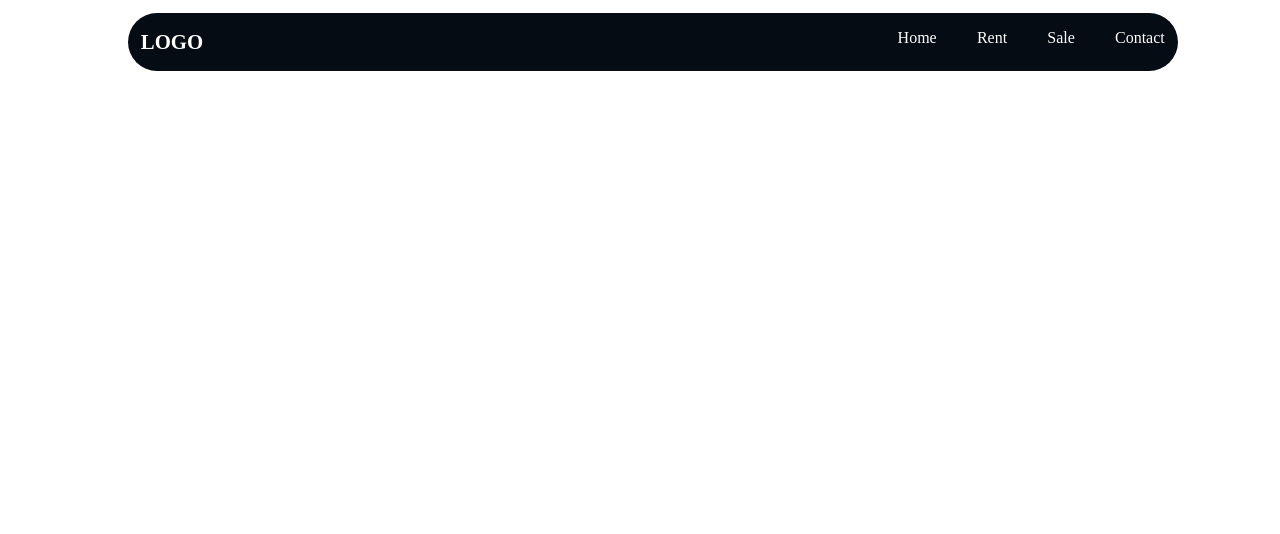
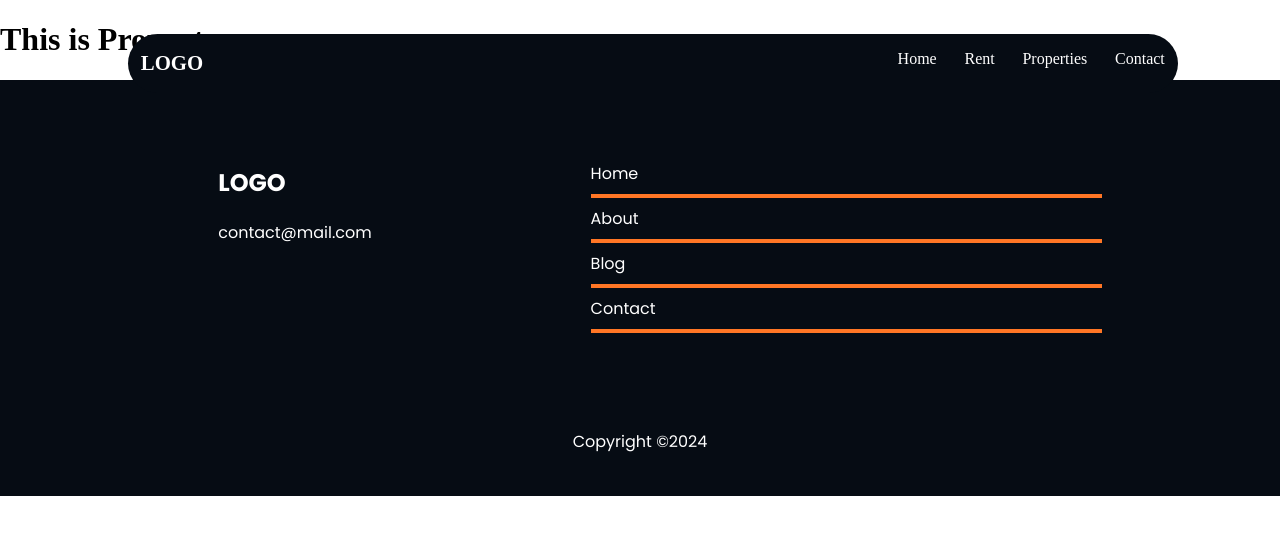
Before and after one commit to toyman640/REfrontend, a React (Vite) app: page /properties in a window 1280 px wide. Shown: the top 534 px of the page. Built offline with nearby package versions, Linux system fonts and the light colour scheme; no server answers; a web font is replaced by a local one.

Commit message:
Add properties component to project

```diff
--- a/src/App.jsx
+++ b/src/App.jsx
@@ -8,6 +8,8 @@ import Dashboard from './components/Dashboard';
 import PropertyForm from './components/PropertyForm';
 import PropertyDetails from './components/ShowProperty';
 import ProtectRoute from './components/ProtectRoute';
+import Properties from './components/Property/Property';
+import Footer from './components/Footer';
 
 function App() {
   return (
@@ -19,11 +21,12 @@ function App() {
           <Route path="/login-page" element={<Login />} />
           <Route path="/create-new-property" element={<PropertyForm />} />
           <Route path="/property-details/:id" element={<PropertyDetails />} />
+          <Route path="/properties" element={<Properties />} />
           <Route element={<ProtectRoute />} />
           <Route path="/dashboard-page" element={<Dashboard />} />
-
         </Routes>
       </BrowserRouter>
+      <Footer />
     </>
   );
 }
--- a/src/components/Home/Home.jsx
+++ b/src/components/Home/Home.jsx
@@ -2,7 +2,6 @@ import React from 'react';
 import { FaSearch } from 'react-icons/fa';
 import SecondSection from './SecondSection';
 import OurServices from './OurServices';
-import Footer from '../Footer';
 import '../../main.scss';
 
 const Home = () => (
@@ -56,9 +55,6 @@ const Home = () => (
     <div>
       <OurServices />
     </div>
-    <div>
-      <Footer />
-    </div>
   </div>
 );
 
--- a/src/components/Navigation.jsx
+++ b/src/components/Navigation.jsx
@@ -1,4 +1,5 @@
 import React, { useEffect, useState } from 'react';
+import { Link } from 'react-router-dom';
 
 const Navigation = () => {
   const [isScrollingDown, setIsScrollingDown] = useState(false);
@@ -41,9 +42,13 @@ const Navigation = () => {
               <button type="button" className="SubmitButton">Search</button>
             </form> */}
             <ul className="MenuItems">
-              <li>Home</li>
+              <li>
+
+                  Home
+
+              </li>
               <li>Rent</li>
-              <li>Sale</li>
+              <li>Properties</li>
               <li>Contact</li>
             </ul>
           </div>
--- /dev/null
+++ b/src/components/Property/Property.jsx
@@ -0,0 +1,11 @@
+import React from "react";
+
+const Properties = () => {
+  return (
+    <div>
+      <h1>This is Property</h1>
+    </div>
+  );
+};
+
+export default Properties;
```
